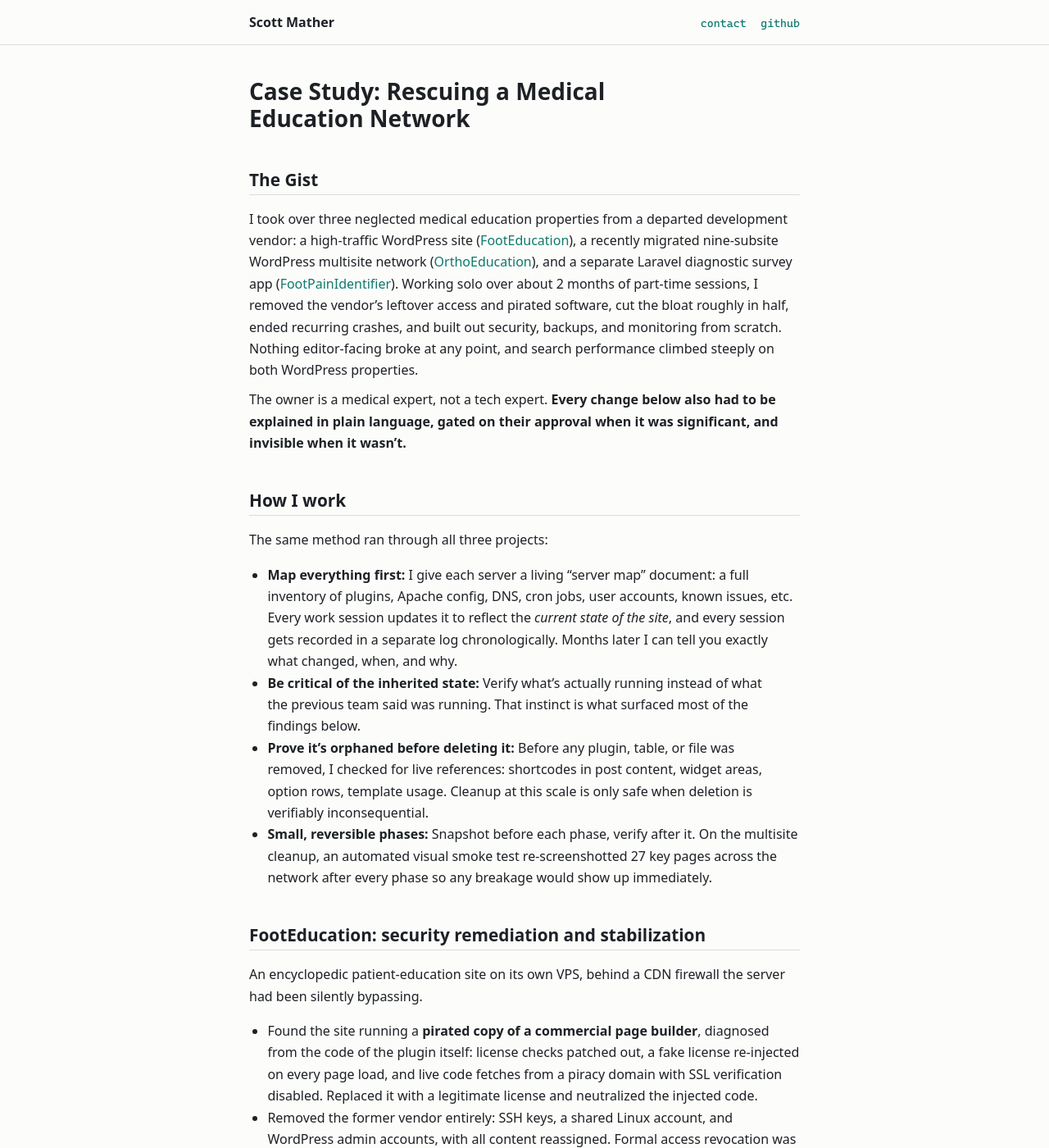
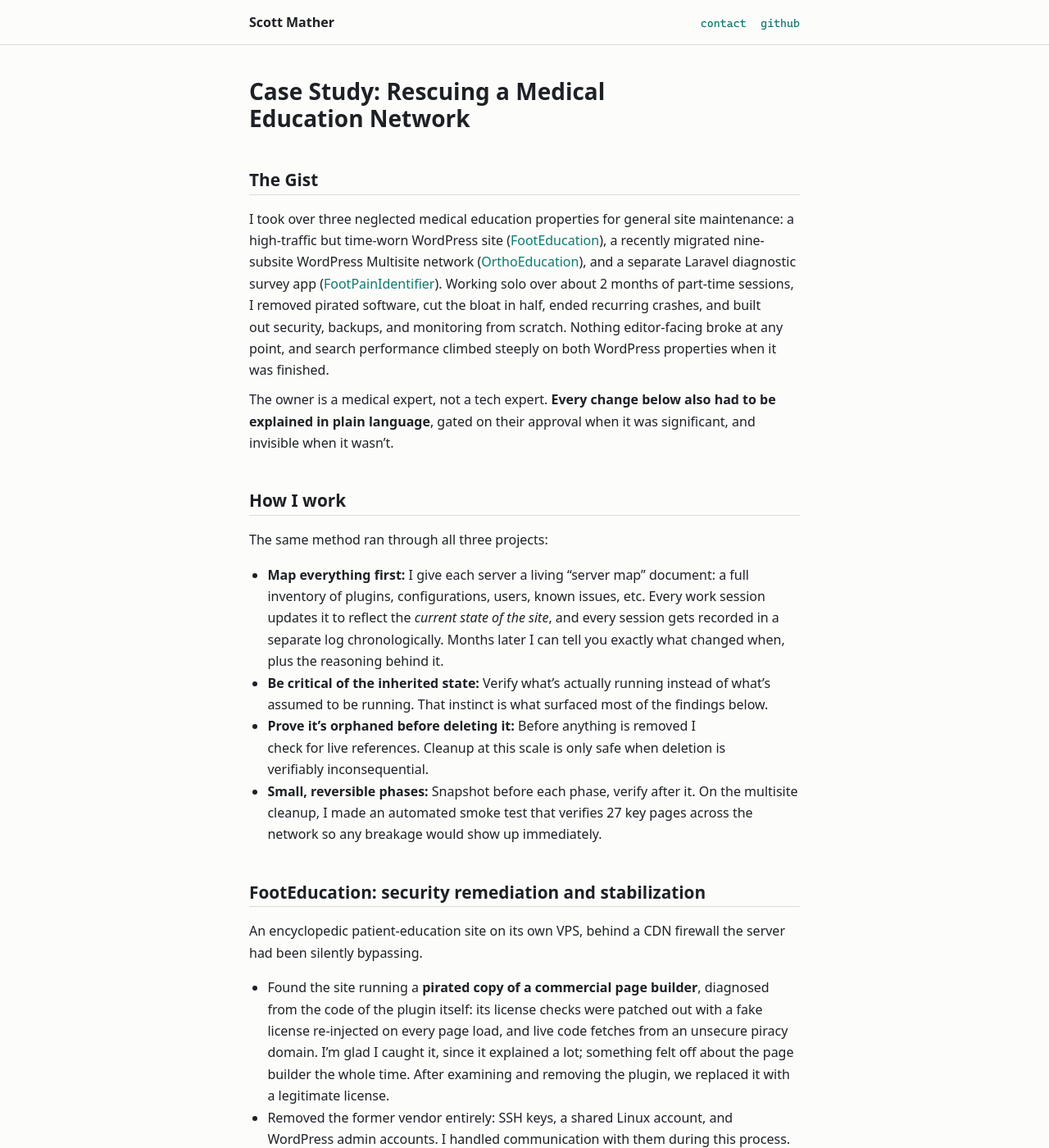
Before and after one commit to csmather/mather-cv, a Jekyll site: the page built from case-study-site-ops.md, in a window 1280 px wide and 1400 px high. Shown: the whole window at 82% size. Built offline with Jekyll 4.4.1, drawn with Linux system fonts in a browser that asks for light colours; some of the changed text lies outside the part shown.

Commit message:
handwritten copyedits start

```diff
--- a/case-study-site-ops.md
+++ b/case-study-site-ops.md
@@ -5,25 +5,25 @@ permalink: /case-studies/site-ops/
 ---
 
 ## The Gist
-I took over three neglected medical education properties from a departed development vendor: a high-traffic WordPress site ([FootEducation](https://footeducation.com)), a recently migrated nine-subsite WordPress multisite network ([OrthoEducation](https://orthoeducation.com)), and a separate Laravel diagnostic survey app ([FootPainIdentifier](https://footpainidentifier.com)). Working solo over about 2 months of part-time sessions, I removed the vendor's leftover access and pirated software, cut the bloat roughly in half, ended recurring crashes, and built out security, backups, and monitoring from scratch. Nothing editor-facing broke at any point, and search performance climbed steeply on both WordPress properties.
+I took over three neglected medical education properties for general site maintenance: a high-traffic but time-worn WordPress site ([FootEducation](https://footeducation.com)), a recently migrated nine-subsite WordPress Multisite network ([OrthoEducation](https://orthoeducation.com)), and a separate Laravel diagnostic survey app ([FootPainIdentifier](https://footpainidentifier.com)). Working solo over about 2 months of part-time sessions, I removed pirated software, cut the bloat in half, ended recurring crashes, and built out security, backups, and monitoring from scratch. Nothing editor-facing broke at any point, and search performance climbed steeply on both WordPress properties when it was finished.
 
-The owner is a medical expert, not a tech expert. **Every change below also had to be explained in plain language, gated on their approval when it was significant, and invisible when it wasn't.**
+The owner is a medical expert, not a tech expert. **Every change below also had to be explained in plain language**, gated on their approval when it was significant, and invisible when it wasn't.
 
 ## How I work
 
 The same method ran through all three projects:
 
-- **Map everything first:** I give each server a living "server map" document: a full inventory of plugins, Apache config, DNS, cron jobs, user accounts, known issues, etc. Every work session updates it to reflect the *current state of the site*, and every session gets recorded in a separate log chronologically. Months later I can tell you exactly what changed, when, and why.
-- **Be critical of the inherited state:** Verify what's actually running instead of what the previous team said was running. That instinct is what surfaced most of the findings below.
-- **Prove it's orphaned before deleting it:** Before any plugin, table, or file was removed, I checked for live references: shortcodes in post content, widget areas, option rows, template usage. Cleanup at this scale is only safe when deletion is verifiably inconsequential.
-- **Small, reversible phases:** Snapshot before each phase, verify after it. On the multisite cleanup, an automated visual smoke test re-screenshotted 27 key pages across the network after every phase so any breakage would show up immediately.
+- **Map everything first:** I give each server a living "server map" document: a full inventory of plugins, configurations, users, known issues, etc. Every work session updates it to reflect the *current state of the site*, and every session gets recorded in a separate log chronologically. Months later I can tell you exactly what changed when, plus the reasoning behind it.
+- **Be critical of the inherited state:** Verify what's actually running instead of what's assumed to be running. That instinct is what surfaced most of the findings below.
+- **Prove it's orphaned before deleting it:** Before anything is removed I check for live references. Cleanup at this scale is only safe when deletion is verifiably inconsequential.
+- **Small, reversible phases:** Snapshot before each phase, verify after it. On the multisite cleanup, I made an automated smoke test that verifies 27 key pages across the network so any breakage would show up immediately.
 
 ## FootEducation: security remediation and stabilization
 
 An encyclopedic patient-education site on its own VPS, behind a CDN firewall the server had been silently bypassing.
 
-- Found the site running a **pirated copy of a commercial page builder**, diagnosed from the code of the plugin itself: license checks patched out, a fake license re-injected on every page load, and live code fetches from a piracy domain with SSL verification disabled. Replaced it with a legitimate license and neutralized the injected code.
-- Removed the former vendor entirely: SSH keys, a shared Linux account, and WordPress admin accounts, with all content reassigned. Formal access revocation was coordinated with the owner and confirmed in writing.
+- Found the site running a **pirated copy of a commercial page builder**, diagnosed from the code of the plugin itself: its license checks were patched out with a fake license re-injected on every page load, and live code fetches from an unsecure piracy domain. I'm glad I caught it, since it explained a lot; something felt off about the page builder the whole time. After examining and removing the plugin, we replaced it with a legitimate license.
+- Removed the former vendor entirely: SSH keys, a shared Linux account, and WordPress admin accounts. I handled communication with them during this process.
 - Killed a **wildcard DNS record that had spam subdomains resolving against the site**, which had left 197 phantom pages in Google's index, then rebuilt the redirect architecture in clean layers (Apache for canonicalization, SEO plugin for 107 content redirects).
 - Ended a pattern of recurring crashes by root-causing it: PHP memory exhaustion during plugin updates while a bot burst hit a cold cache. Retuned Apache workers and PHP memory so worst-case usage is bounded by the RAM actually on the box.
 - Set up authenticated email (SPF, DKIM, DMARC), locked the origin server down to the firewall's IP ranges, and audited every remaining plugin.
```
